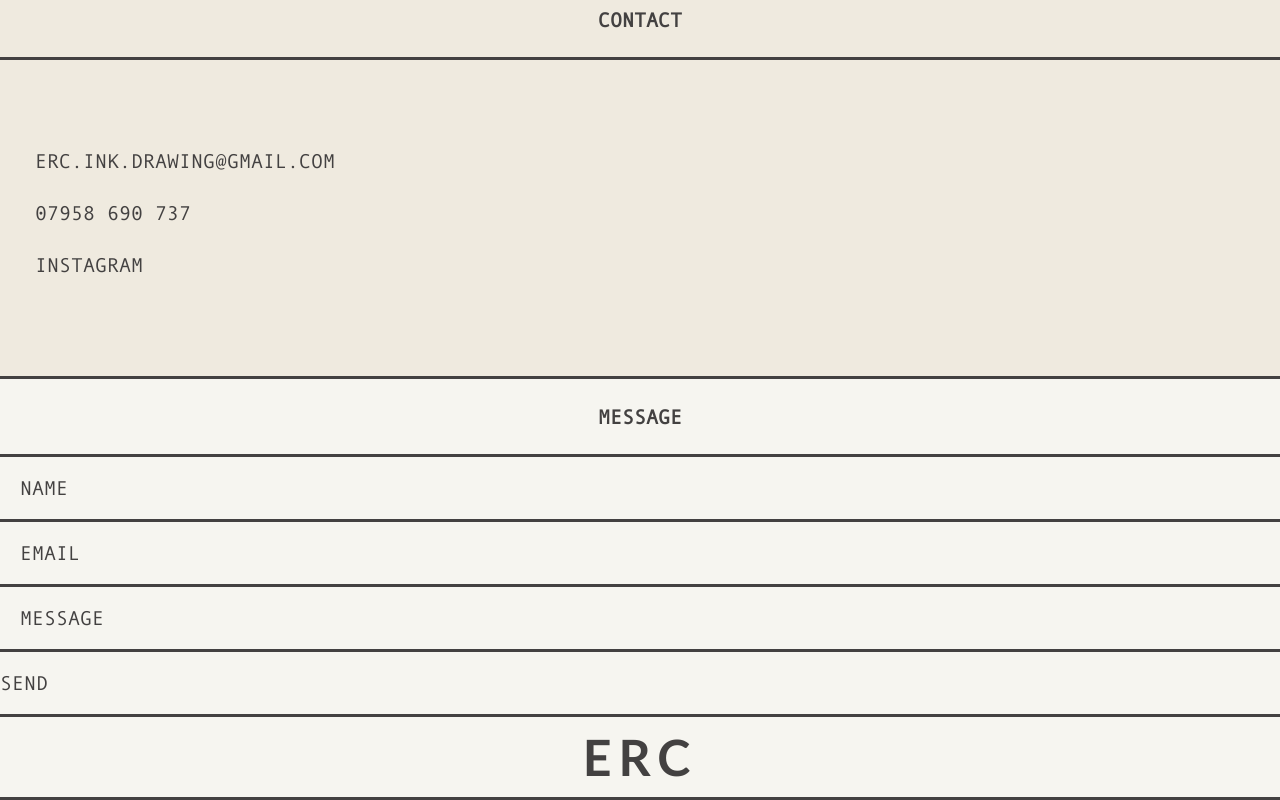
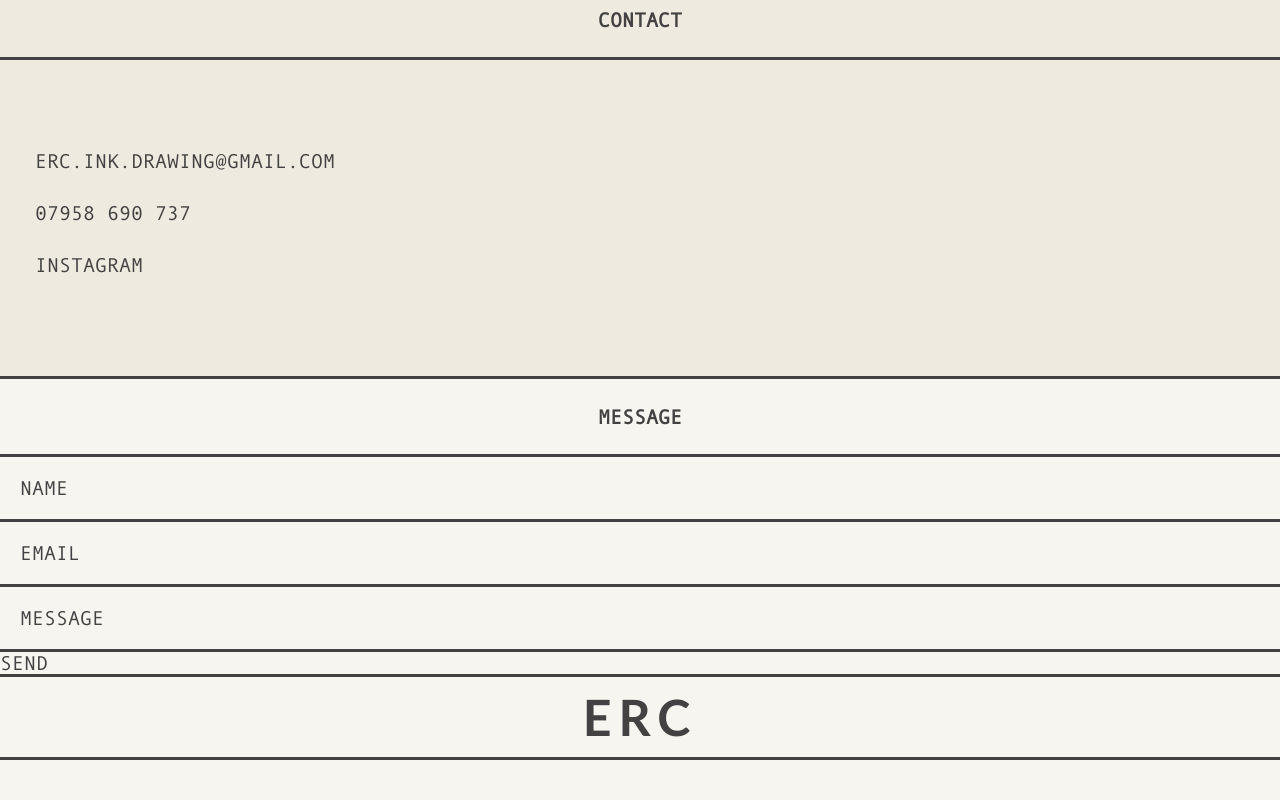
Before and after one commit to elliercottrell/test, a React (Create React App) app: page /pjf in a window 1280 px wide. Shown: the part 527-1327 px from the top of the page. After the commit the page ends 1287 px from the top, so only its background shows below. Built offline with nearby package versions, Linux system fonts and the light colour scheme.

Commit message:
Update Form.css

```diff
--- a/src/Components/Form.css
+++ b/src/Components/Form.css
@@ -43,7 +43,7 @@
   font-family: "Andale Mono";
   font-weight: lightest;
   text-transform: uppercase;
-  padding: 20px 0px 20px 0px;
+  padding: 0px 30px 0px 0px;
 }
 
 .name:focus,
```
